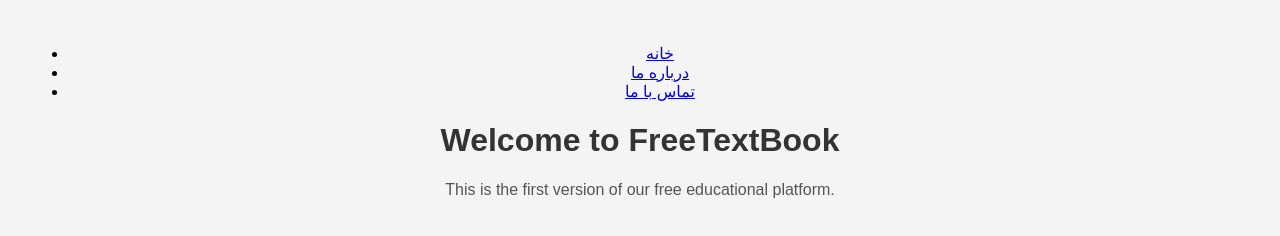
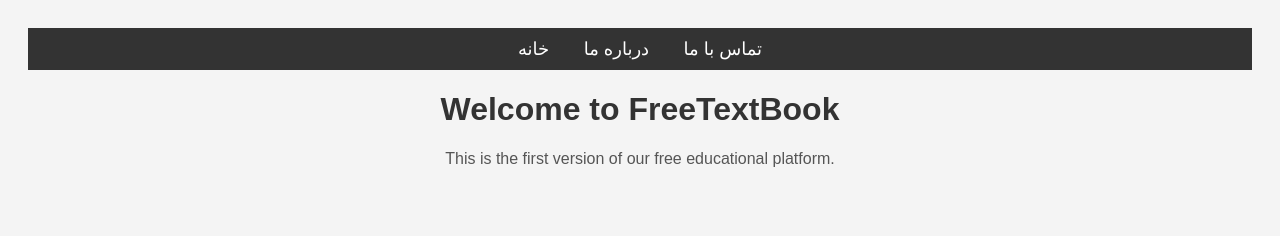
Before and after one commit to freetextbook01/Freetextbook.github.io, a plain HTML site: page index.html in a window 1280 px wide. Drawn offline with Linux system fonts and the light colour scheme.

Commit message:
Update style.css

```diff
--- a/style.css
+++ b/style.css
@@ -10,3 +10,30 @@ h1 {
 p {
     color: #555;
 }
+
+nav {
+    background-color: #333;
+    padding: 10px 0;
+}
+
+nav ul {
+    list-style-type: none;
+    padding: 0;
+    margin: 0;
+    text-align: center;
+}
+
+nav ul li {
+    display: inline;
+    margin: 0 15px;
+}
+
+nav ul li a {
+    color: white;
+    text-decoration: none;
+    font-size: 18px;
+}
+
+nav ul li a:hover {
+    text-decoration: underline;
+}
```
